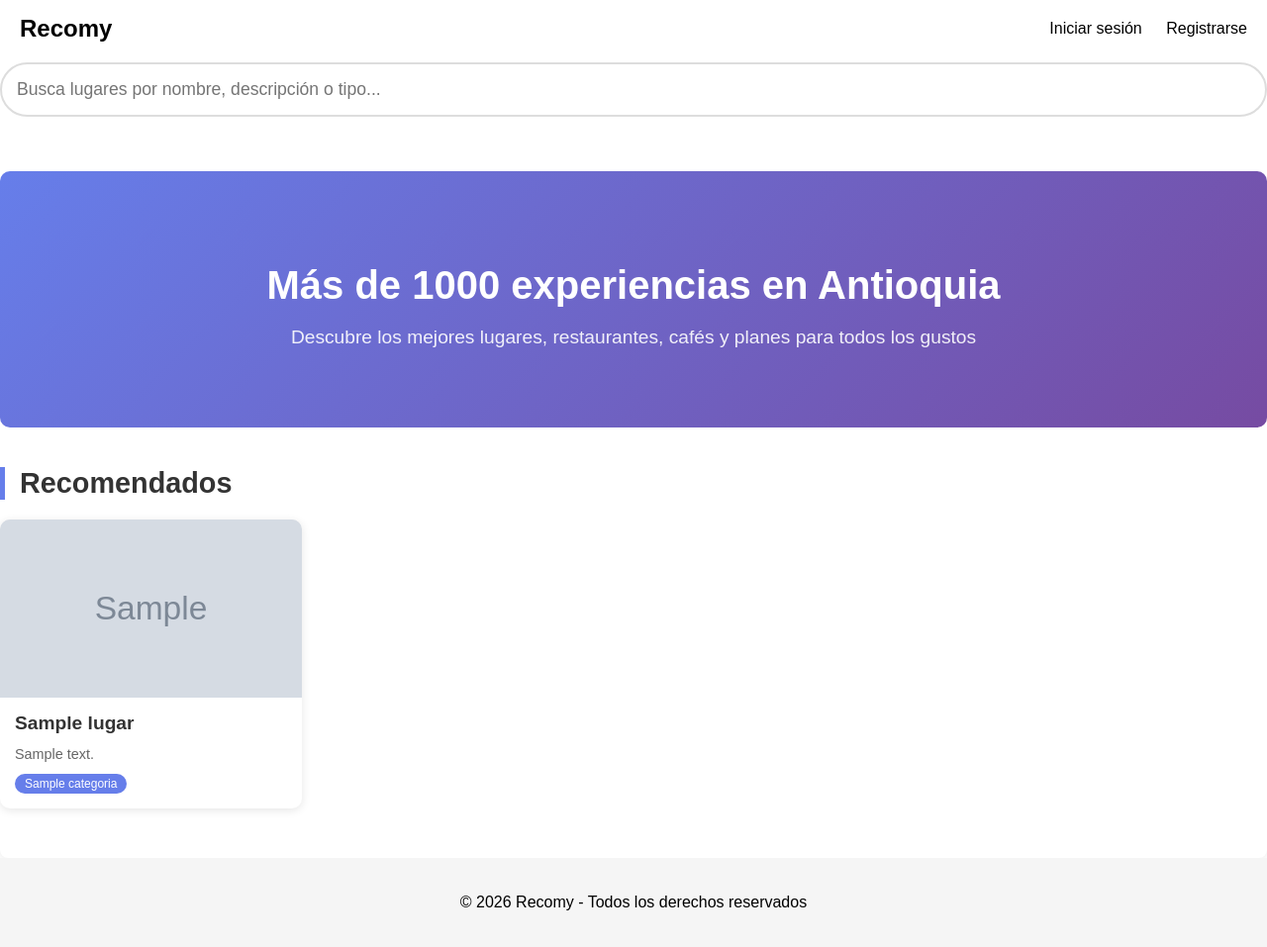
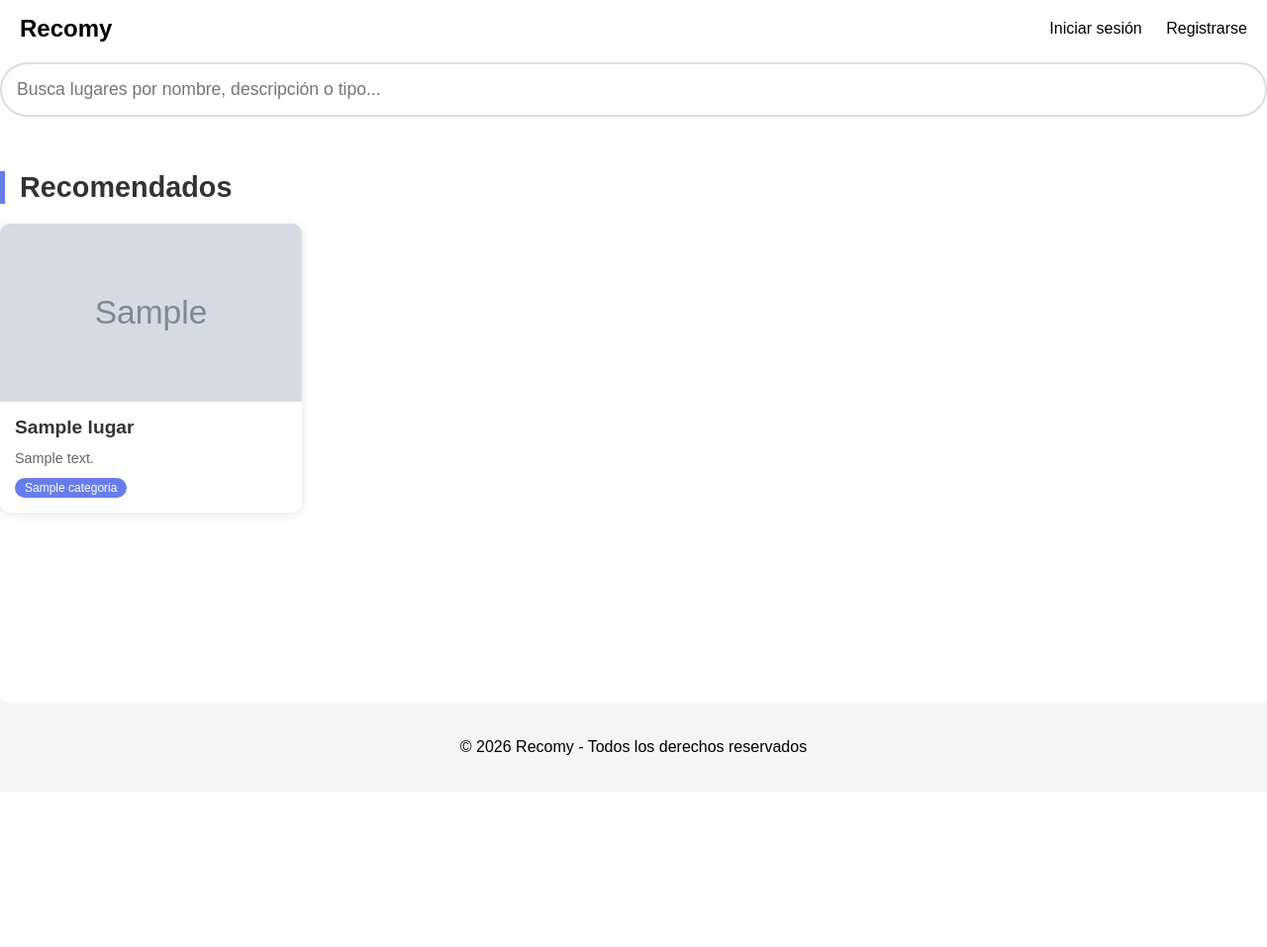
Before and after one commit to chainchair/APPrecommendations, a Django app: template places/templates/places/landing.html in a window 1280 px wide. Shown: the whole page at 99% size. After the commit the page ends 763 px from the top, so only its background shows below. Run offline with Django 5.2, Linux system fonts and the light colour scheme; the template is opened without the code that fills it: most values are stand-ins (such as "Sample title", 1, 10 or a date in 2020); grey boxes marked "Sample" are stand-in pictures.

Commit message:
style:load of banner
this way the banner dont loads when we make a search by emmbeding

```diff
--- a/places/templates/places/landing.html
+++ b/places/templates/places/landing.html
@@ -142,10 +142,6 @@
     </form>
 </div>
 
-<div class="banner">
-    <h2>Más de 1000 experiencias en Antioquia</h2>
-    <p>Descubre los mejores lugares, restaurantes, cafés y planes para todos los gustos</p>
-</div>
 {% if lugares_recomendados is not None %}
     <div class="section">
         <h2 class="section-title">
@@ -184,6 +180,10 @@
 
 {% else %}
     <!-- BLOQUE ORIGINAL DE INTERESES -->
+     <div class="banner">
+    <h2>Más de 1000 experiencias en Antioquia</h2>
+    <p>Descubre los mejores lugares, restaurantes, cafés y planes para todos los gustos</p>
+</div>
     {% if recomendaciones_por_interes %}
         {% for item in recomendaciones_por_interes %}
         <div class="section">
```
